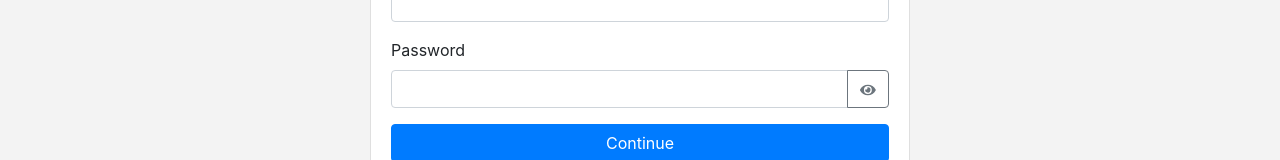
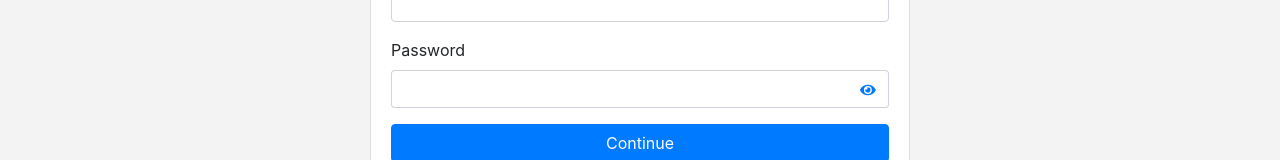
Before and after one commit to johnnymetz/notifier-app, a Next.js app in the folder frontend/: page /login in a window 1280 px wide. Shown: the part 196-356 px from the top of the page. Built offline with nearby package versions, Linux system fonts and the light colour scheme.

Commit message:
Clean up password input by removing border in between input and eye button

```diff
--- a/frontend/components/widgets/formikFields/PasswordField.js
+++ b/frontend/components/widgets/formikFields/PasswordField.js
@@ -19,14 +19,16 @@ export default ({ name, label, dataTestId, ...props }) => {
           type={showPassword ? 'text' : 'password'}
           isInvalid={touched && error}
           data-test={dataTestId}
+          style={{ borderRight: (!touched || !error) && 0 }}
           {...field}
           {...props}
         />
         <InputGroup.Append>
           <Button
-            variant="outline-secondary"
+            variant="link"
             onClick={() => setShowPassword(!showPassword)}
             title={showPassword ? 'Hide password' : 'Show password'}
+            style={{ border: '1px solid #ced4da', borderLeft: 0 }}
           >
             <FontAwesomeIcon
               icon={showPassword ? faEyeSlash : faEye}
```
Also changed, not shown: 1 other file (tests, documents, lock files or other folders).
